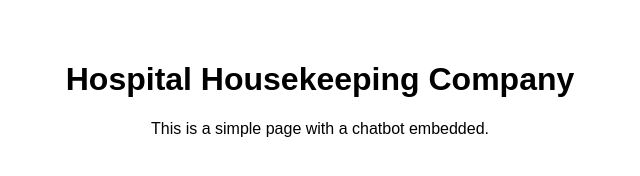
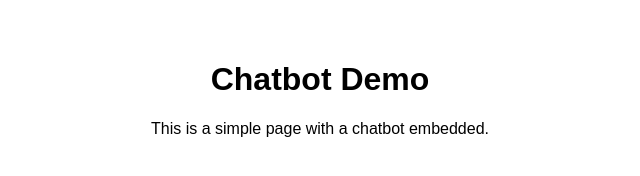
Before and after one commit to lindseybaranauskas/HHSDemo, a plain HTML site: page index.html in a window 1280 px wide. Shown: the whole page, without its empty margins (320-960 px from the left). Drawn offline with Linux system fonts and the light colour scheme.

Commit message:
Update index.html

```diff
--- a/index.html
+++ b/index.html
@@ -15,7 +15,7 @@
   <script src="//code.tidio.co/z771jreqagsfkoudwpunby3e1vfgqnrh.js" async></script>
 </head>
 <body>
-  <h1>Hospital Housekeeping Company</h1>
+  <h1>Chatbot Demo</h1>
   <p>This is a simple page with a chatbot embedded.</p>
 </body>
 </html>
```
